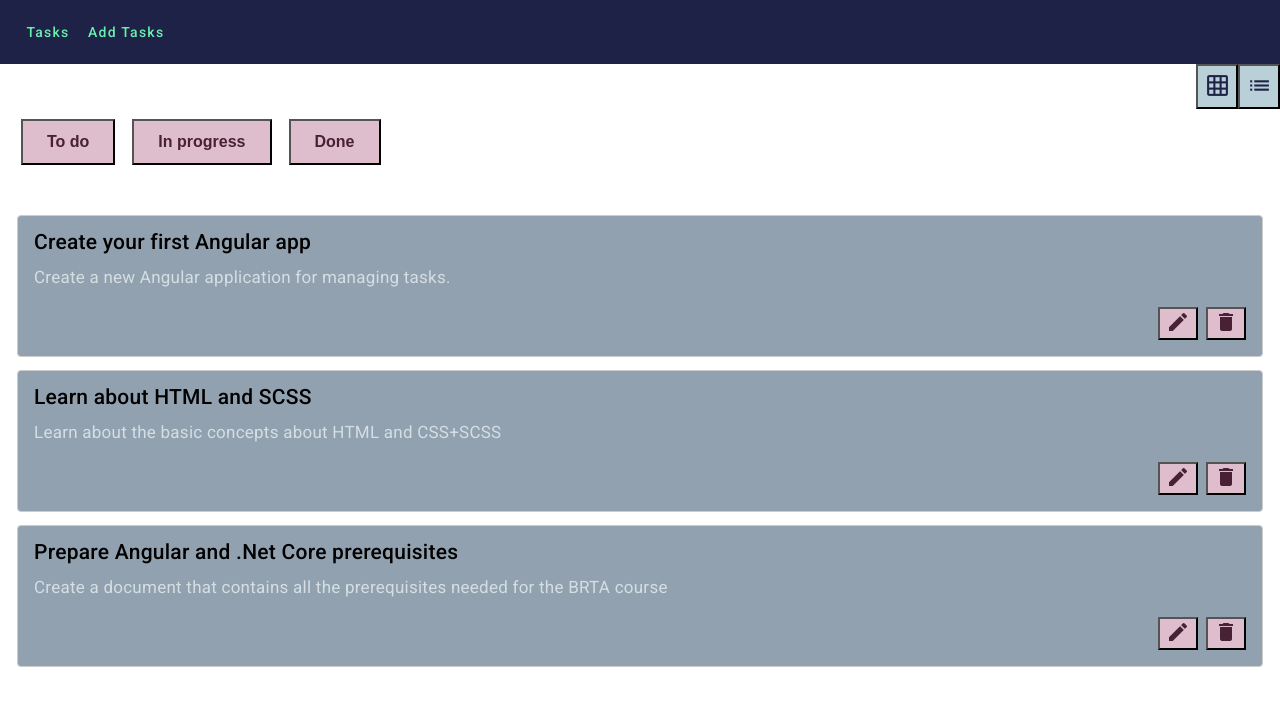
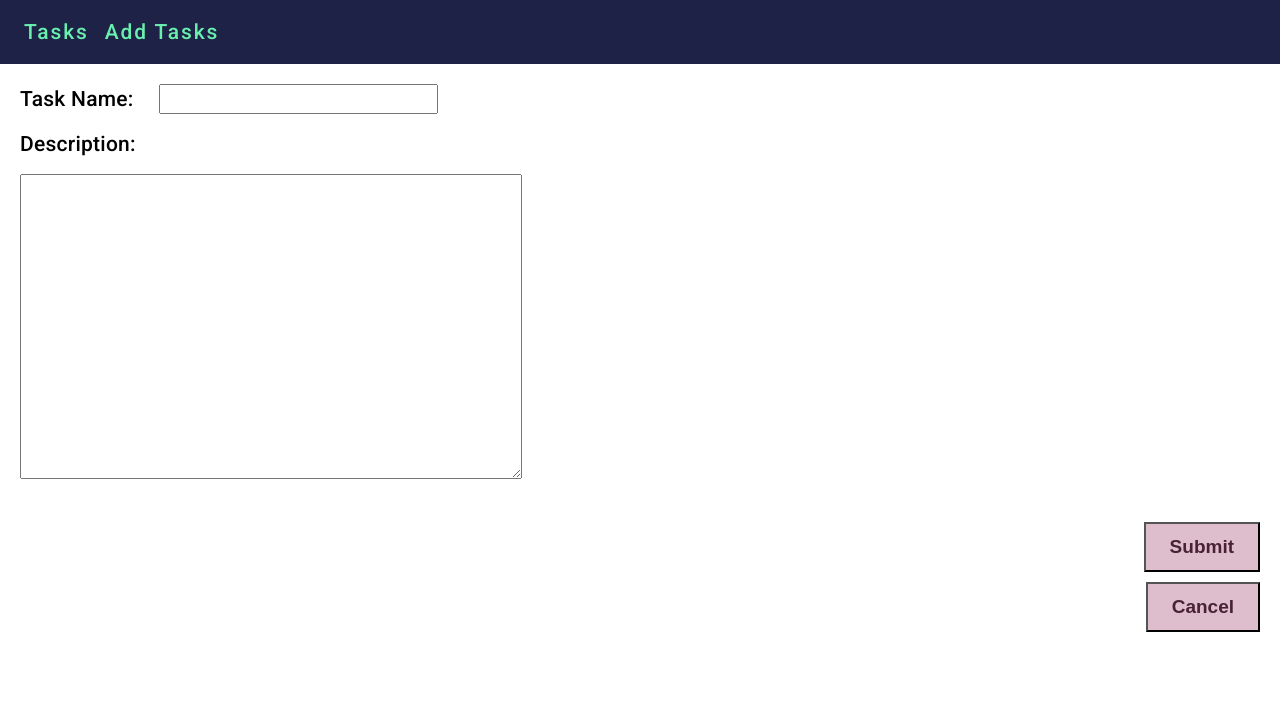
Before and after one commit to ioana-manghiuc/task-tracker, an Angular app in the folder task-tracker/: page /add in a window 1280 px wide. Before the commit this address led to /. Shown: the top 706 px of the page. Built offline with nearby package versions, Linux system fonts and the light colour scheme.

Commit message:
Routing & Add-task component.

```diff
--- /dev/null
+++ b/task-tracker/src/add-task/add-task.component.html
@@ -0,0 +1,21 @@
+
+<div class="form-group" >
+    <div>
+      <label for="taskName" class = "label-format">Task Name: </label>
+      <input type="text" id="taskName" name="taskName" [(ngModel)]="taskName"
+      class="form-control" required />
+    </div>
+    <div>
+      <label for="taskDescription" class="label-format">Description: </label>
+    </div>
+    <div><textarea id="taskDescription" name="taskDescription" [(ngModel)]="taskDescription"
+        class="form-control" rows="13" cols="37"></textarea></div>
+  </div>
+
+  <div class="button-container">
+    <form (ngSubmit)="onSubmit()">
+      <button type="submit" class="button-format">Submit</button>
+    </form>
+
+    <button mat-button (click)="cancel()" class="button-format">Cancel</button>
+  </div>
--- /dev/null
+++ b/task-tracker/src/add-task/add-task.component.scss
@@ -0,0 +1,40 @@
+.form-group {
+    margin-bottom: 20px;
+    font-weight:550;
+    font-size:21px;
+  }
+
+  .label-format{
+    font-size:21px;
+    margin-bottom: 20px;
+    margin-top:20px;
+    margin-left:20px;
+  }
+
+  .form-control{
+    font-size:21px;
+    margin-bottom: 20px;
+    margin-top:20px;
+    margin-left:20px;
+  }
+
+  .input-container{
+    margin-bottom:20px;
+    margin-left:20px;
+  }
+
+  .button-container {
+    display: flex;
+    flex-direction: column;
+    align-items: flex-end;
+    margin-right:20px;
+  }
+
+  .button-format {
+    font-size: 19px;
+    font-weight: 550;
+    padding: 12px 24px;
+    margin-bottom: 10px;
+    background-color: rgb(222, 190, 205);
+    color: rgb(73, 33, 52);
+  }
--- /dev/null
+++ b/task-tracker/src/add-task/add-task.component.ts
@@ -0,0 +1,32 @@
+import { Component, NgModule } from '@angular/core';
+import { FormsModule } from '@angular/forms';
+import { Router } from '@angular/router';
+
+@Component({
+  selector: 'app-add-task',
+  standalone: true,
+  imports: [FormsModule],
+  templateUrl: './add-task.component.html',
+  styleUrl: './add-task.component.scss'
+})
+export class AddTaskComponent {
+  taskName: string;
+  taskDescription: string;
+
+  constructor(private router: Router) {}
+
+  addTask() {
+    console.log('Task Name:', this.taskName);
+    console.log('Task Description:', this.taskDescription);
+    this.taskName = '';
+    this.taskDescription = '';
+  }
+
+  onSubmit() {
+    this.router.navigate(['/']);
+  }
+
+  cancel() {
+    this.router.navigate(['/']);
+  }
+}
--- a/task-tracker/src/app/app.component.html
+++ b/task-tracker/src/app/app.component.html
@@ -1,9 +1,8 @@
 <mat-toolbar color="primary">
-  <button mat-button color="accent">Tasks</button>
-  <button mat-button color="accent">Add Tasks</button>
+  <button mat-button color="accent" routerLink="">Tasks</button>
+  <button mat-button color="accent" routerLink="/add">Add Tasks</button>
 </mat-toolbar>
 
+<router-outlet></router-outlet>
 
-  <app-tasks-view>
-
-  </app-tasks-view>
+<!-- <app-tasks-view> </app-tasks-view> -->
--- a/task-tracker/src/app/app.component.scss
+++ b/task-tracker/src/app/app.component.scss
@@ -7,4 +7,5 @@
 
   button {
     color: #ffffff;
+    font-size: 21px;
   }
--- a/task-tracker/src/app/app.component.ts
+++ b/task-tracker/src/app/app.component.ts
@@ -6,6 +6,7 @@ import {MatToolbarModule} from '@angular/material/toolbar';
 import {TasksViewComponent} from '../tasks-view/tasks-view.component';
 import { MatCardModule } from '@angular/material/card';
 import { FormsModule } from '@angular/forms';
+import { RouterLink } from '@angular/router';
 
 @Component({
   selector: 'app-root',
@@ -13,7 +14,7 @@ import { FormsModule } from '@angular/forms';
   templateUrl: './app.component.html',
   styleUrl: './app.component.scss',
   imports: [RouterOutlet, MatToolbarModule, MatButtonModule, MatIconModule,
-    TasksViewComponent, MatCardModule, FormsModule],
+    TasksViewComponent, MatCardModule, FormsModule, RouterLink],
 })
 export class AppComponent {
   title = 'task-tracker';
--- a/task-tracker/src/app/app.routes.ts
+++ b/task-tracker/src/app/app.routes.ts
@@ -1,3 +1,6 @@
 import { Routes } from '@angular/router';
+import { TasksViewComponent } from '../tasks-view/tasks-view.component';
+import { AddTaskComponent } from '../add-task/add-task.component';
 
-export const routes: Routes = [];
+export const routes: Routes = [ {path : '', component:TasksViewComponent},
+                {path: 'add', component:AddTaskComponent}];
--- a/task-tracker/src/filter/filter.component.scss
+++ b/task-tracker/src/filter/filter.component.scss
@@ -6,7 +6,7 @@
   }
 
   .filter-buttons button {
-    font-size: 16px;
+    font-size: 19px;
     font-weight: 550;
     padding: 12px 24px;
     margin-right: 21px;
--- a/task-tracker/src/tasks-view/tasks-view.component.html
+++ b/task-tracker/src/tasks-view/tasks-view.component.html
@@ -11,8 +11,10 @@
     <app-task-list [tasks]="tasks"></app-task-list>
   </div>
 
-  <ng-template #gridView>
+ <ng-template #gridView>
     <div style="margin-top: 40px; margin-left: 13px; margin-right:40px; margin-bottom:40px;">
       <app-task-grid [tasks]="tasks"></app-task-grid>
     </div>
   </ng-template>
+
+  <!-- <router-outlet></router-outlet> -->
--- a/task-tracker/src/tasks-view/tasks-view.component.ts
+++ b/task-tracker/src/tasks-view/tasks-view.component.ts
@@ -6,10 +6,13 @@ import { TaskListComponent } from '../task-list/task-list.component';
 import { NgFor, NgIf } from '@angular/common';
 import {MatIconModule} from '@angular/material/icon';
 import { FilterComponent } from '../filter/filter.component';
+import { RouterOutlet } from '@angular/router';
+
 @Component({
   selector: 'app-tasks-view',
   standalone: true,
-  imports: [TaskGridComponent, TaskListComponent, NgFor, NgIf, MatIconModule, FilterComponent],
+  imports: [TaskGridComponent, TaskListComponent, NgFor, NgIf, MatIconModule,
+    FilterComponent, RouterOutlet],
   templateUrl: './tasks-view.component.html',
   styleUrl: './tasks-view.component.scss'
 })
```
Also changed, not shown: 1 other file (tests, documents, lock files or other folders).
